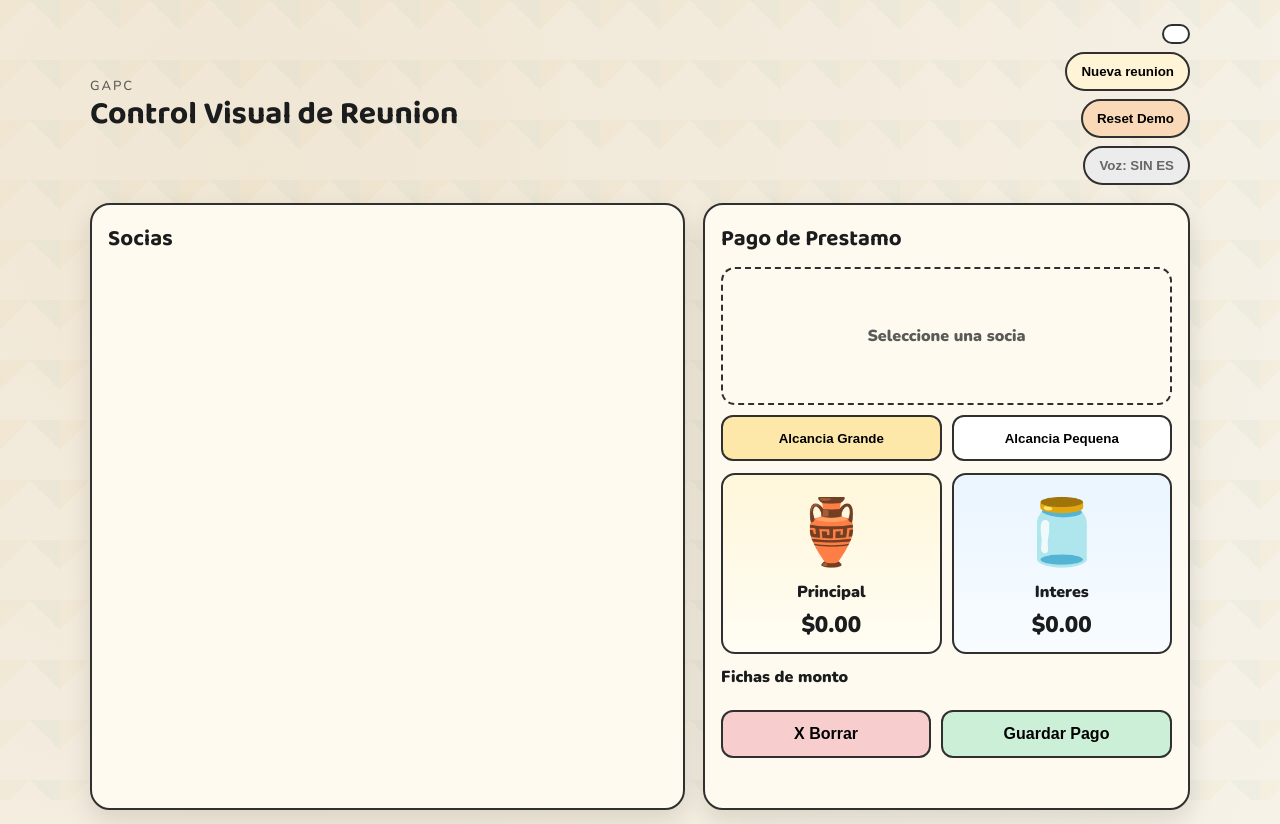
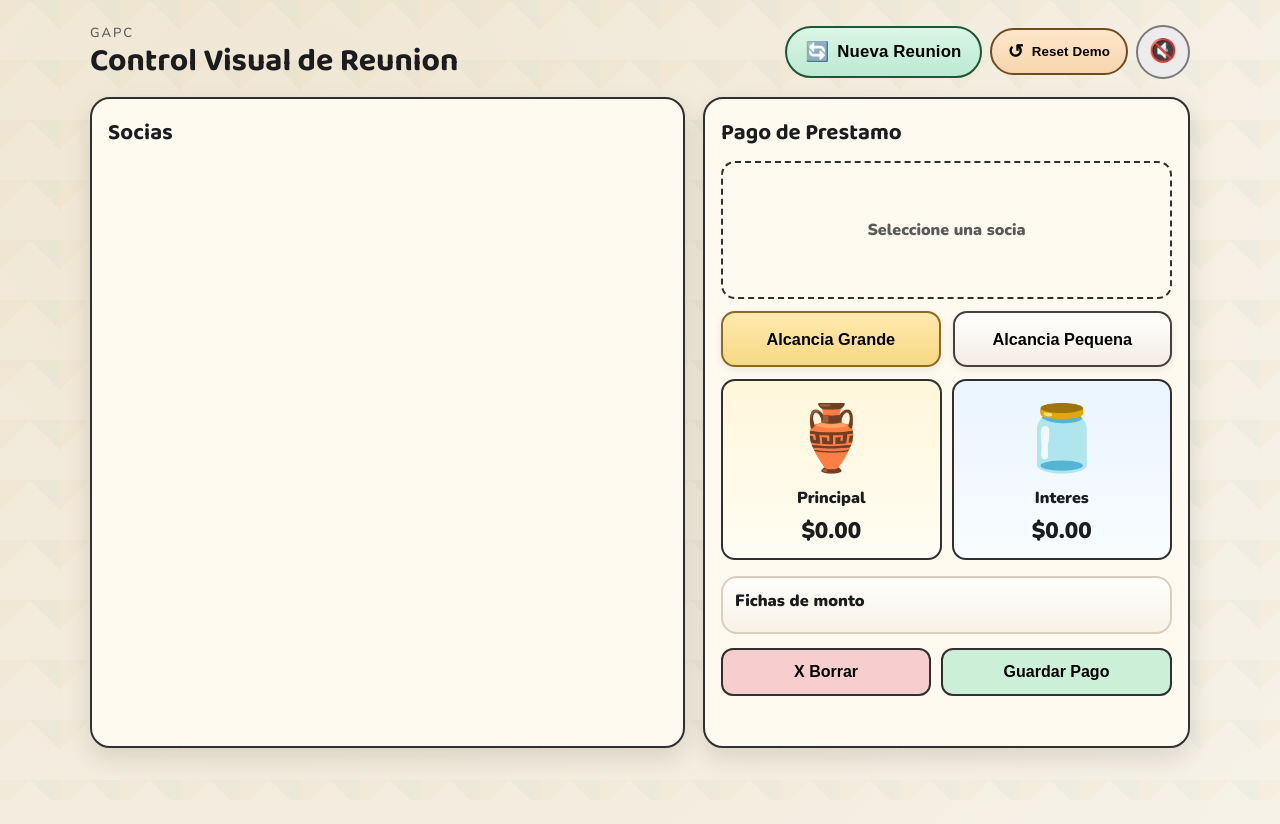
Before and after one commit to fcanas574/GAPC_AppKeyWeek2, a Flask app: template templates/index.html in a window 1280 px wide. Run offline with Flask 3, Linux system fonts and the light colour scheme; the template is opened without the code that fills it, so the values that code supplies are empty.

Commit message:
feat: enhance UI for meeting controls with updated button designs and accessibility attributes

```diff
--- a/static/app.js
+++ b/static/app.js
@@ -154,7 +154,9 @@ function updateTtsButton() {
 
   ttsToggleBtn.classList.remove('off', 'unsupported');
   if (!speechSupported) {
-    ttsToggleBtn.textContent = 'Voz: NO';
+    ttsToggleBtn.innerHTML = '<span class="audio-icon" aria-hidden="true">🔇</span>';
+    ttsToggleBtn.setAttribute('aria-label', 'Voz no disponible');
+    ttsToggleBtn.setAttribute('title', 'Voz no disponible');
     ttsToggleBtn.classList.add('unsupported');
     ttsToggleBtn.disabled = true;
     return;
@@ -162,7 +164,9 @@ function updateTtsButton() {
 
   const hasSpanishVoice = Boolean(preferredVoice || pickSpanishVoice());
   if (!hasSpanishVoice) {
-    ttsToggleBtn.textContent = 'Voz: SIN ES';
+    ttsToggleBtn.innerHTML = '<span class="audio-icon" aria-hidden="true">🔇</span>';
+    ttsToggleBtn.setAttribute('aria-label', 'Sin voz en espanol');
+    ttsToggleBtn.setAttribute('title', 'Sin voz en espanol');
     ttsToggleBtn.classList.add('unsupported');
     ttsToggleBtn.disabled = true;
     return;
@@ -170,9 +174,13 @@ function updateTtsButton() {
 
   ttsToggleBtn.disabled = false;
   if (ttsEnabled) {
-    ttsToggleBtn.textContent = 'Voz: ON';
+    ttsToggleBtn.innerHTML = '<span class="audio-icon" aria-hidden="true">🔊</span>';
+    ttsToggleBtn.setAttribute('aria-label', 'Voz activada');
+    ttsToggleBtn.setAttribute('title', 'Voz activada');
   } else {
-    ttsToggleBtn.textContent = 'Voz: OFF';
+    ttsToggleBtn.innerHTML = '<span class="audio-icon" aria-hidden="true">🔈</span>';
+    ttsToggleBtn.setAttribute('aria-label', 'Voz desactivada');
+    ttsToggleBtn.setAttribute('title', 'Voz desactivada');
     ttsToggleBtn.classList.add('off');
   }
 }
@@ -287,6 +295,9 @@ function hydrateDraftFromState() {
 }
 
 function renderMeeting() {
+  if (!meetingBadge) {
+    return;
+  }
   const started = new Date(state.meeting.started_at).toLocaleString();
   meetingBadge.textContent = `Reunion ${state.meeting.id} | ${started}`;
 }
@@ -343,11 +354,30 @@ function renderSelectedMemberPanel() {
   interestRemaining.textContent = `Falta: ${money(interestLeft)}`;
 }
 
-function tokenTemplate(value) {
-  const normalized = Number(value).toFixed(2);
+function tokenTemplate(tokenEntry) {
+  const value = Number(tokenEntry.value);
+  const normalized = value.toFixed(2);
   const coinSrc = coinImageByValue[normalized];
   const billSrc = billImageByValue[normalized];
-  const numeric = Number(value);
+  const numeric = value;
+
+  if (tokenEntry.kind === 'coin' && coinSrc) {
+    return `
+      <button class="money-token" draggable="true" data-value="${value}" title="${money(value)}">
+        <img class="coin-image" src="${coinSrc}" alt="Moneda ${money(value)}" />
+        <span class="coin-value">${money(value)}</span>
+      </button>
+    `;
+  }
+
+  if (tokenEntry.kind === 'bill' && billSrc) {
+    return `
+      <button class="money-token bill-token" draggable="true" data-value="${value}" title="${money(value)}">
+        <img class="bill-image" src="${billSrc}" alt="Billete ${money(value)}" />
+        <span class="coin-value">${money(value)}</span>
+      </button>
+    `;
+  }
 
   if (coinSrc) {
     return `
@@ -380,7 +410,21 @@ function tokenTemplate(value) {
 }
 
 function renderTokens() {
-  tokenRack.innerHTML = state.denominations.map(tokenTemplate).join('');
+  const tokenEntries = [];
+  for (const denomination of state.denominations) {
+    const normalized = Number(denomination).toFixed(2);
+
+    // For $1 we intentionally show both coin and bill variants.
+    if (normalized === '1.00') {
+      tokenEntries.push({ value: 1, kind: 'coin' });
+      tokenEntries.push({ value: 1, kind: 'bill' });
+      continue;
+    }
+
+    tokenEntries.push({ value: denomination, kind: 'auto' });
+  }
+
+  tokenRack.innerHTML = tokenEntries.map(tokenTemplate).join('');
 }
 
 function renderJarSelection() {
--- a/static/styles.css
+++ b/static/styles.css
@@ -69,54 +69,87 @@ h1 {
 }
 
 .meeting-block {
-  display: grid;
+  display: flex;
+  flex-wrap: wrap;
   gap: 8px;
-  justify-items: end;
-}
-
-.meeting-badge {
-  border: 2px solid var(--stroke);
-  border-radius: 999px;
-  padding: 8px 12px;
-  background: #fff;
-  font-weight: 700;
+  justify-content: flex-end;
+  align-items: center;
 }
 
 .pill-btn {
-  border: 2px solid var(--stroke);
+  border: 2px solid #1f5637;
   border-radius: 999px;
-  padding: 10px 14px;
-  background: #fff4d5;
+  padding: 12px 16px;
+  background: linear-gradient(180deg, #d9f7e5, #bde9d2);
   font-weight: 800;
   cursor: pointer;
+  display: inline-flex;
+  align-items: center;
+  gap: 8px;
+  transition: transform 0.16s ease, box-shadow 0.16s ease;
+}
+
+.pill-btn:hover,
+.reset-btn:hover,
+.audio-btn:hover {
+  transform: translateY(-1px);
+  box-shadow: 0 6px 12px rgba(20, 25, 15, 0.15);
 }
 
 .audio-btn {
-  border: 2px solid var(--stroke);
+  border: 2px solid #1f5637;
   border-radius: 999px;
-  padding: 10px 14px;
+  width: 54px;
+  height: 54px;
+  padding: 0;
   background: #dff3e5;
   font-weight: 800;
   cursor: pointer;
+  display: inline-grid;
+  place-items: center;
 }
 
 .reset-btn {
-  border: 2px solid var(--stroke);
+  border: 2px solid #6f4c1f;
   border-radius: 999px;
-  padding: 10px 14px;
-  background: #f9d9b8;
+  padding: 12px 16px;
+  background: linear-gradient(180deg, #ffe7cb, #f7d5ad);
   font-weight: 800;
   cursor: pointer;
+  display: inline-flex;
+  align-items: center;
+  gap: 8px;
 }
 
 .audio-btn.off {
+  border-color: #7b2e2e;
   background: #f2d7d7;
 }
 
 .audio-btn.unsupported {
+  border-color: #7a7a7a;
   background: #ececec;
   color: #666;
   cursor: not-allowed;
+}
+
+.action-new {
+  font-size: 1.05rem;
+  padding: 14px 18px;
+}
+
+.btn-icon {
+  font-size: 1.2rem;
+  line-height: 1;
+}
+
+.btn-label {
+  letter-spacing: 0.01em;
+}
+
+.audio-icon {
+  font-size: 1.4rem;
+  line-height: 1;
 }
 
 .layout-grid {
@@ -256,23 +289,26 @@ h2 {
 }
 
 .wallet-row {
-  margin-top: 10px;
+  margin-top: 12px;
   display: grid;
   grid-template-columns: 1fr 1fr;
-  gap: 10px;
+  gap: 12px;
 }
 
 .jar-toggle {
-  border: 2px solid var(--stroke);
-  border-radius: 12px;
-  min-height: 46px;
+  border: 2px solid #46403c;
+  border-radius: 14px;
+  min-height: 56px;
   font-weight: 800;
-  background: #fff;
+  font-size: 1.02rem;
+  background: linear-gradient(180deg, #ffffff, #f3ede2);
   cursor: pointer;
+  box-shadow: 0 3px 8px rgba(0, 0, 0, 0.08);
 }
 
 .jar-toggle.active {
-  background: #fde8aa;
+  border-color: #8c6a24;
+  background: linear-gradient(180deg, #ffe9af, #f7d983);
 }
 
 .jar-grid {
@@ -326,24 +362,29 @@ h2 {
 }
 
 .token-zone {
-  margin-top: 12px;
+  margin-top: 16px;
+  border: 2px solid #d8cfbd;
+  border-radius: 16px;
+  padding: 12px;
+  background: linear-gradient(180deg, rgba(255, 255, 255, 0.9), rgba(247, 241, 228, 0.9));
 }
 
 .token-label {
   margin: 0 0 8px;
-  font-weight: 800;
+  font-weight: 900;
+  font-size: 1.02rem;
 }
 
 .token-rack {
   display: grid;
-  grid-template-columns: repeat(auto-fit, minmax(70px, 1fr));
-  gap: 8px;
+  grid-template-columns: repeat(auto-fit, minmax(92px, 1fr));
+  gap: 12px;
 }
 
 .money-token {
   border: 2px solid var(--stroke);
   border-radius: 999px;
-  min-height: 70px;
+  min-height: 92px;
   font-weight: 900;
   font-size: 1.2rem;
   background: #fff;
@@ -359,8 +400,8 @@ h2 {
 }
 
 .coin-image {
-  width: 58px;
-  height: 58px;
+  width: 74px;
+  height: 74px;
   object-fit: cover;
   border-radius: 999px;
   pointer-events: none;
@@ -388,7 +429,7 @@ h2 {
 
 .bill-token {
   border-radius: 12px;
-  min-height: 70px;
+  min-height: 92px;
   background: linear-gradient(180deg, #d8f0d9, #eef9ef);
   align-content: center;
   justify-items: center;
@@ -397,7 +438,7 @@ h2 {
 
 .bill-image {
   width: 100%;
-  height: 68px;
+  height: 88px;
   object-fit: cover;
   border-radius: 10px;
   pointer-events: none;
@@ -474,6 +515,12 @@ h2 {
 
   .meeting-block {
     width: 100%;
-    justify-items: start;
+    justify-content: flex-start;
+  }
+
+  .action-new,
+  .action-reset {
+    flex: 1 1 auto;
+    justify-content: center;
   }
 }
--- a/templates/index.html
+++ b/templates/index.html
@@ -22,10 +22,23 @@
           <h1>Control Visual de Reunion</h1>
         </div>
         <div class="meeting-block">
-          <div id="meetingBadge" class="meeting-badge"></div>
-          <button id="newMeetingBtn" class="pill-btn">Nueva reunion</button>
-          <button id="resetDemoBtn" class="reset-btn" type="button">Reset Demo</button>
-          <button id="ttsToggleBtn" class="audio-btn" type="button">Voz: ON</button>
+          <button id="newMeetingBtn" class="pill-btn action-new" type="button">
+            <span class="btn-icon" aria-hidden="true">🔄</span>
+            <span class="btn-label">Nueva Reunion</span>
+          </button>
+          <button id="resetDemoBtn" class="reset-btn action-reset" type="button">
+            <span class="btn-icon" aria-hidden="true">↺</span>
+            <span class="btn-label">Reset Demo</span>
+          </button>
+          <button
+            id="ttsToggleBtn"
+            class="audio-btn"
+            type="button"
+            aria-label="Voz activada"
+            title="Voz activada"
+          >
+            <span class="audio-icon" aria-hidden="true">🔊</span>
+          </button>
         </div>
       </header>
 
```
Also changed, not shown: gapc.db.
